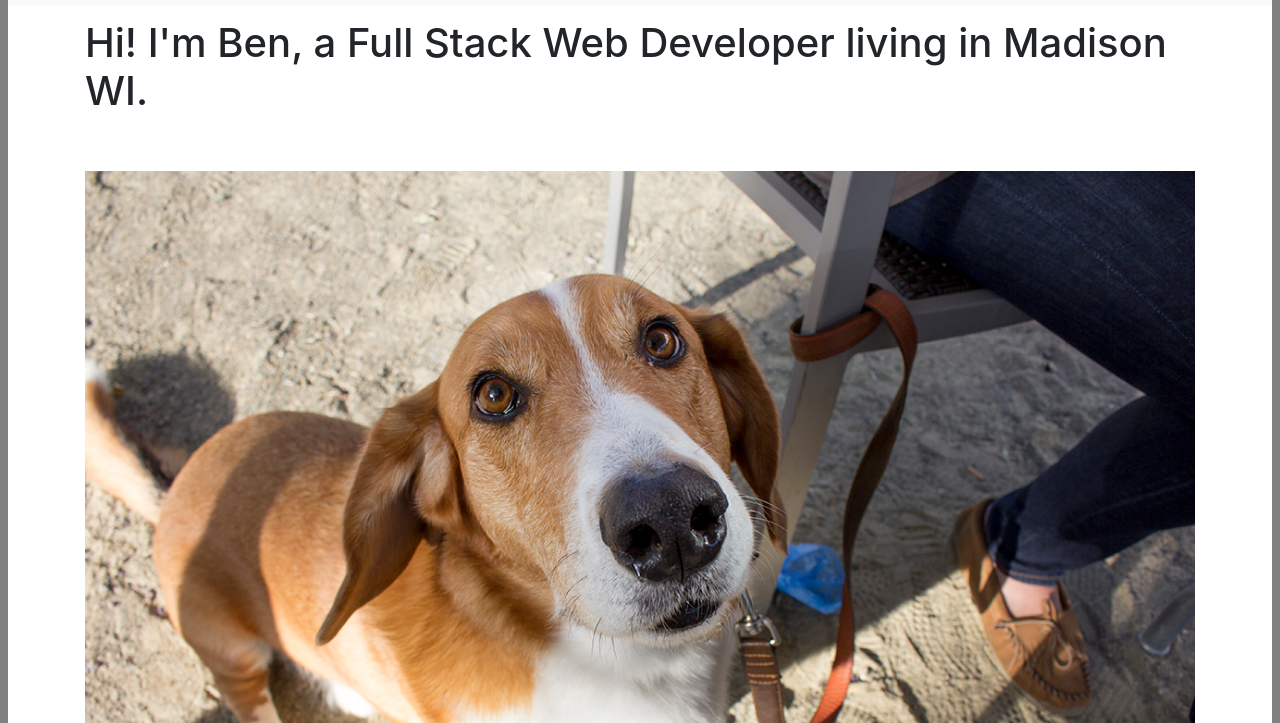
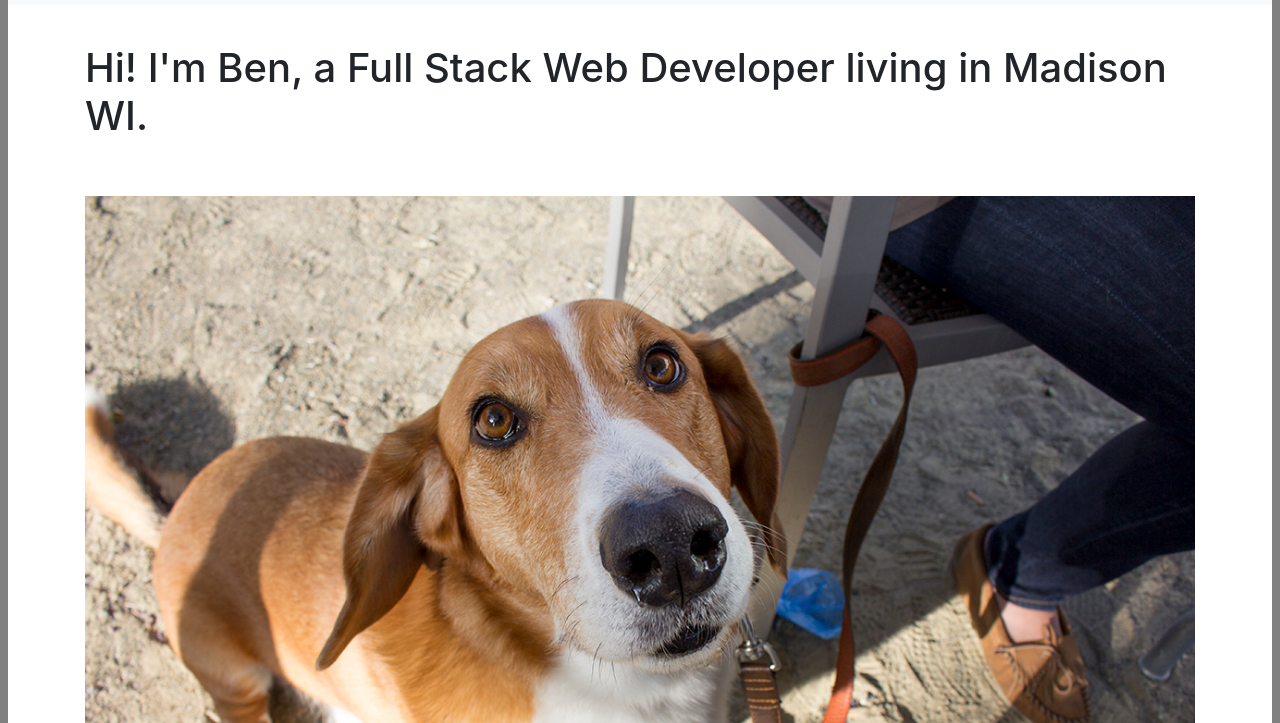
Before and after one commit to brac/portfolio, a plain HTML site: page index.html in a window 1280 px wide. Shown: the part 77-800 px from the top of the page. Drawn offline with nearby package versions, Linux system fonts and the light colour scheme.

Commit message:
fixing header padding

```diff
--- a/projects.js
+++ b/projects.js
@@ -1,5 +1,4 @@
 // jshint asi:true
-
 document.addEventListener('DOMContentLoaded', function(event) {
   const element = document.getElementById('miniappsThumb')
   element.addEventListener('click', function(event) {
--- a/styles.css
+++ b/styles.css
@@ -19,7 +19,7 @@
 }
 
 .header-padding{
-  height: 25vh;
+  height: 225px;
 }
 
 .border-t{
```
